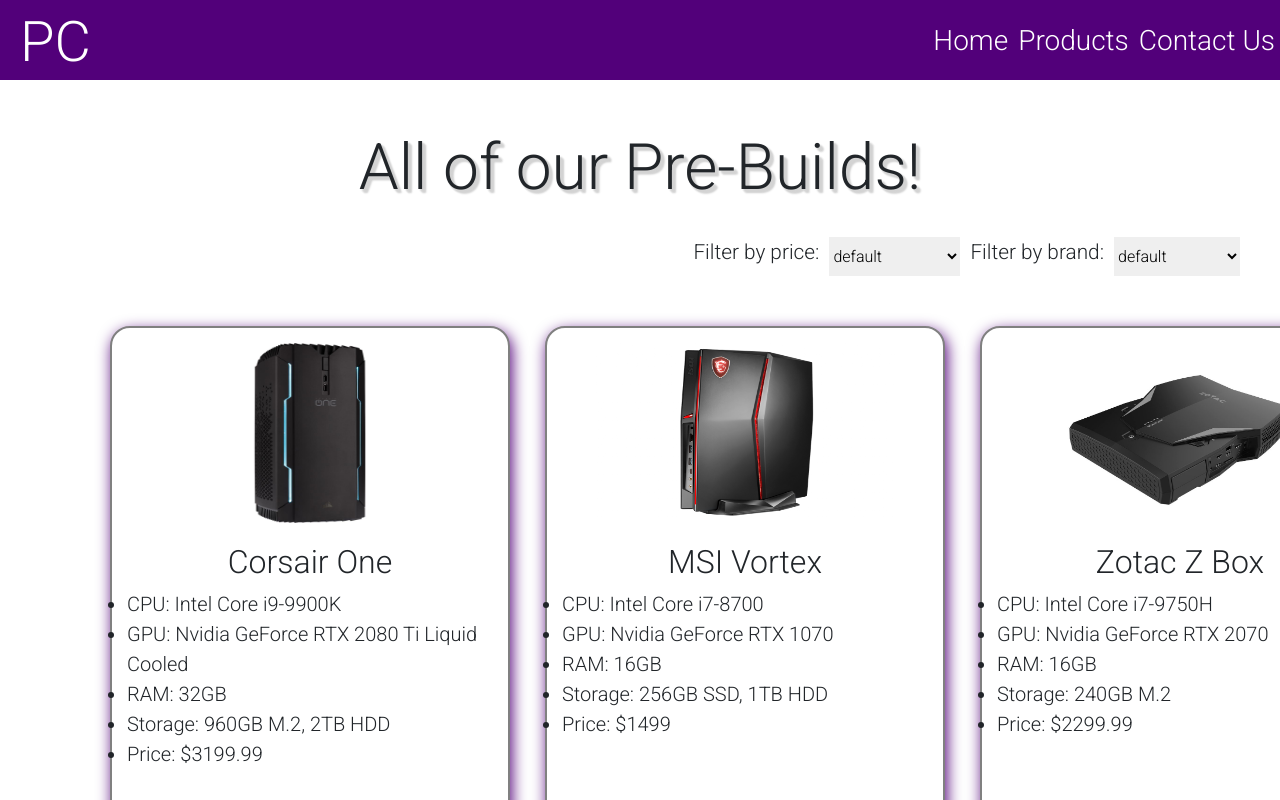
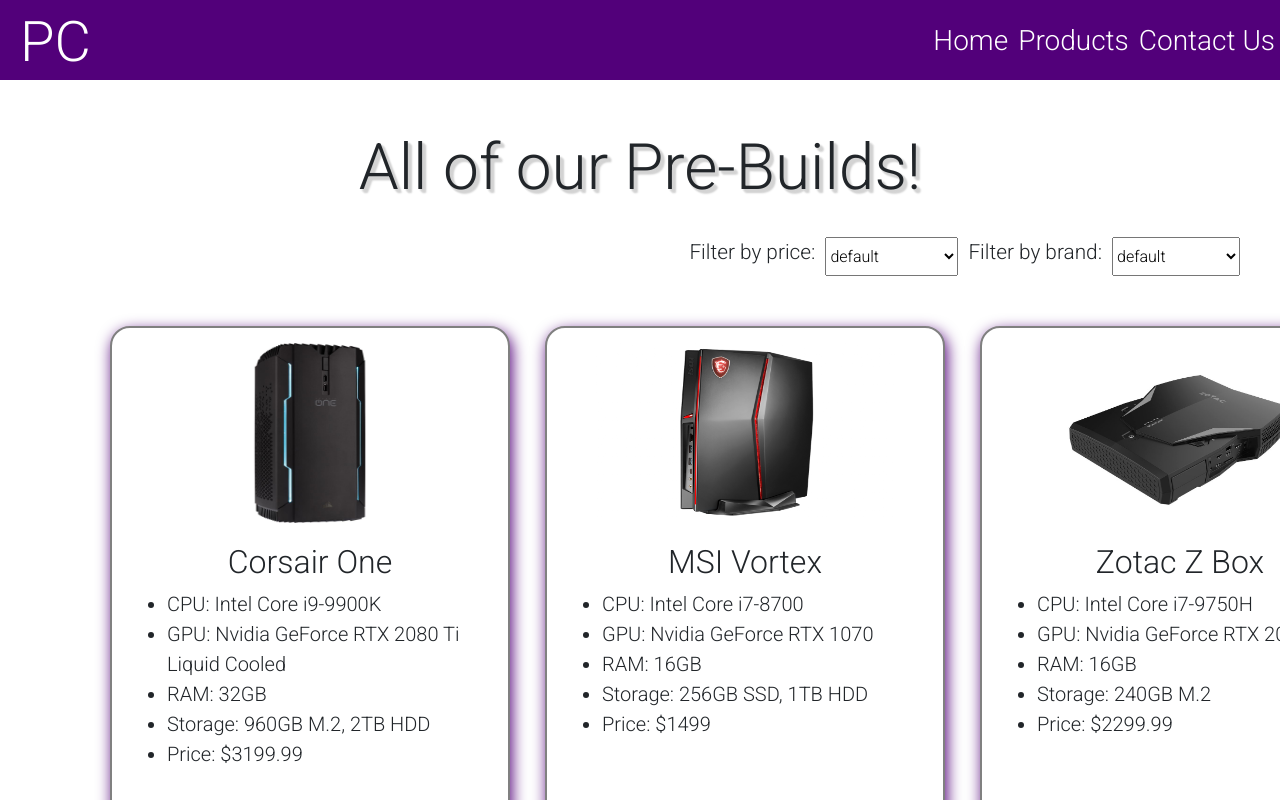
Before and after one commit to Marvin-TR/React_Ecommerce_PC, a React (Create React App) app: page /products in a window 1280 px wide. Shown: the top 800 px of the page. Built offline with nearby package versions, Linux system fonts and the light colour scheme.

Commit message:
Updating CSS

```diff
--- a/src/App.css
+++ b/src/App.css
@@ -1,8 +1,4 @@
-* {
-  margin:0;
-  padding:0;
-  border: 0;
-}
+
 /* Navbar CSS */
 .links {
   list-style-type: none;
@@ -525,17 +521,17 @@ html, body {
 
 @media (min-width: 375px) and (max-width: 375px){
   .navbar{
-    font-size: 2em !important;
-    display: contents !important;
-    text-decoration: none !important;
-    flex-flow: column !important;
+    font-size: 2em;
+    display: contents;
+    text-decoration: none;
+    flex-flow: column;
     flex-wrap: nowrap !important;
-    width: 100% !important;
-    height: fit-content !important;
-    z-index: 500 !important;
-    margin-top: -10px !important;
-    background-color: rgb(127, 37, 165) !important;
-    top: -6px !important;
+    width: 100%;
+    height: fit-content;
+    z-index: 500;
+    margin-top: -10px;
+    background-color: rgb(127, 37, 165);
+    top: -6px;
   }
 
   .navbar li{
--- a/src/Components/HomePage/Hero/Hero.js
+++ b/src/Components/HomePage/Hero/Hero.js
@@ -1,7 +1,11 @@
 import React from 'react'
+import heroImage from './heroHome.jpeg'
 
+const heroStyles = {
+    backgroundImage:`url(${heroImage})`
+}
 const Hero = () => (
-    <section class="heroHome">
+    <section class="heroHome" style={heroStyles}>
         <div>
             <h1>Pear Computers</h1>
         </div>
--- a/src/Components/ProductsPage/ProductPage.js
+++ b/src/Components/ProductsPage/ProductPage.js
@@ -5,29 +5,62 @@ class ProductPage extends React.Component {
     constructor(){
         super()
         this.state = {
-            products: data.Products
+            products: data.Products,
+            staticProducts: data.Products,
+            price: "default",
+            brand: "default"
         }
     }
 
-    handleOnChange = (event) => {
-        let value = event.target.value;
+    filter = () => {
+        console.log(this.state)
         let newValue = [];
-        event.preventDefault()
-        if(value === '799'){
-            let newProducts = data.Products.filter(product => product.Price <= 799);
+        if(this.state.price === '799' && this.state.brand !== "default"){
+            let newProducts = data.Products.filter(product => {
+                return product.Price <= 799 && product.brand === this.state.brand
+            });
             this.setState({products: newValue.concat(newProducts)})
-        } else if (value === "999"){
+        } else if (this.state.price === "999" && this.state.brand !== "default"){
+            let newProducts = data.Products.filter(product => (product.Price >= 800 && product.Price <= 999 && product.brand === this.state.brand));
+            this.setState({products: newValue.concat(newProducts)})
+        } else if (this.state.price === "1499" && this.state.brand !== "default"){
+            let newProducts = data.Products.filter(product => (product.Price >= 1000 && product.Price <= 1499 && product.brand === this.state.brand));
+            this.setState({products: newValue.concat(newProducts)})
+        } else if (this.state.price === "1500" && this.state.brand !== "default"){
+            let newProducts = data.Products.filter(product => product.Price >= 1500 && product.brand === this.state.brand);
+            this.setState({products: newValue.concat(newProducts)})
+        } else if (this.state.price === "default" && this.state.brand !== "default"){
+            let newProducts = data.Products.filter(product => {
+                return product.brand === this.state.brand
+            })
+            this.setState({products: newProducts})
+        } else if(this.state.price === '799' && this.state.brand === "default"){
+            let newProducts = data.Products.filter(product => {
+                return product.Price <= 799
+            });
+            this.setState({products: newValue.concat(newProducts)})
+        } else if (this.state.price === "999" && this.state.brand === "default"){
             let newProducts = data.Products.filter(product => (product.Price >= 800 && product.Price <= 999));
             this.setState({products: newValue.concat(newProducts)})
-        } else if (value === "1499"){
+        } else if (this.state.price === "1499" && this.state.brand === "default"){
             let newProducts = data.Products.filter(product => (product.Price >= 1000 && product.Price <= 1499));
             this.setState({products: newValue.concat(newProducts)})
-        } else if (value === "1500"){
+        } else if (this.state.price === "1500" && this.state.brand === "default"){
             let newProducts = data.Products.filter(product => product.Price >= 1500);
             this.setState({products: newValue.concat(newProducts)})
-        } else if (value === "default"){
-            this.setState({products: data.Products })
-        } return newValue
+        } else if (this.state.price === "default" && this.state.brand === "default"){
+            this.setState({products: data.products})
+        }
+}
+
+    handleOnChange = async (event, type) => {
+        let value = event.target.value;
+
+        event.preventDefault()
+        let emptyObject = {}
+        emptyObject[type] = await value
+        await this.setState(emptyObject)
+        this.filter();
     }
 
     handleOnChangeBrand = (event) => {
@@ -76,7 +109,7 @@ class ProductPage extends React.Component {
                 <div className="products">
                     <div class="filters">
                         <label htmlFor="PCs">Filter by price:</label>
-                        <select name="PCs" id="PCs" onChange={this.handleOnChange}>
+                        <select name="PCs" id="PCs" onChange={(event) => {this.handleOnChange(event, "price")}}>
                             <option value="default">default</option>
                             <option value="799">$799 or less</option>
                             <option value="999">$800 to $999</option>
@@ -84,7 +117,7 @@ class ProductPage extends React.Component {
                             <option value="1500">$1500 or more</option>
                         </select>
                         <label htmlFor="Brand">Filter by brand:</label>
-                        <select name="Brand" id="Brand" onChange={this.handleOnChangeBrand}>
+                        <select name="Brand" id="Brand" onChange={(event) => {this.handleOnChange(event, "brand")}}>
                             <option value="default">default</option>
                             <option value="Corsair">Corsair</option>
                             <option value="Asus">Asus</option>
```
Also changed, not shown: 1 other file (tests, documents, lock files or other folders).
